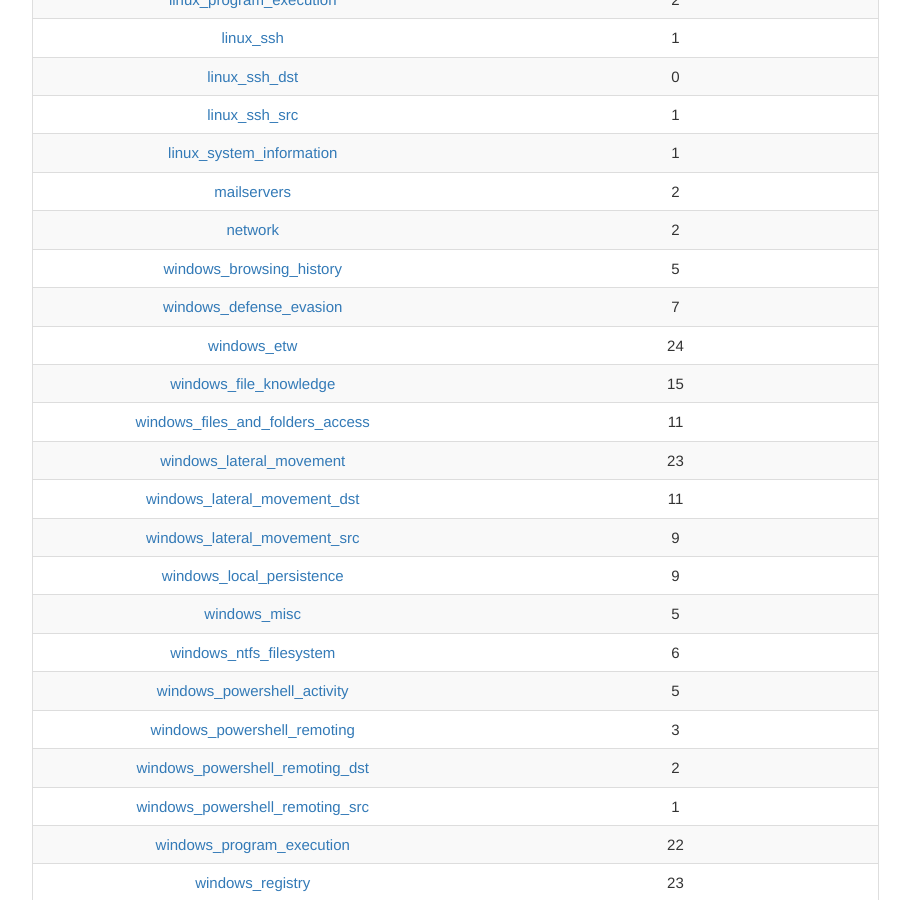
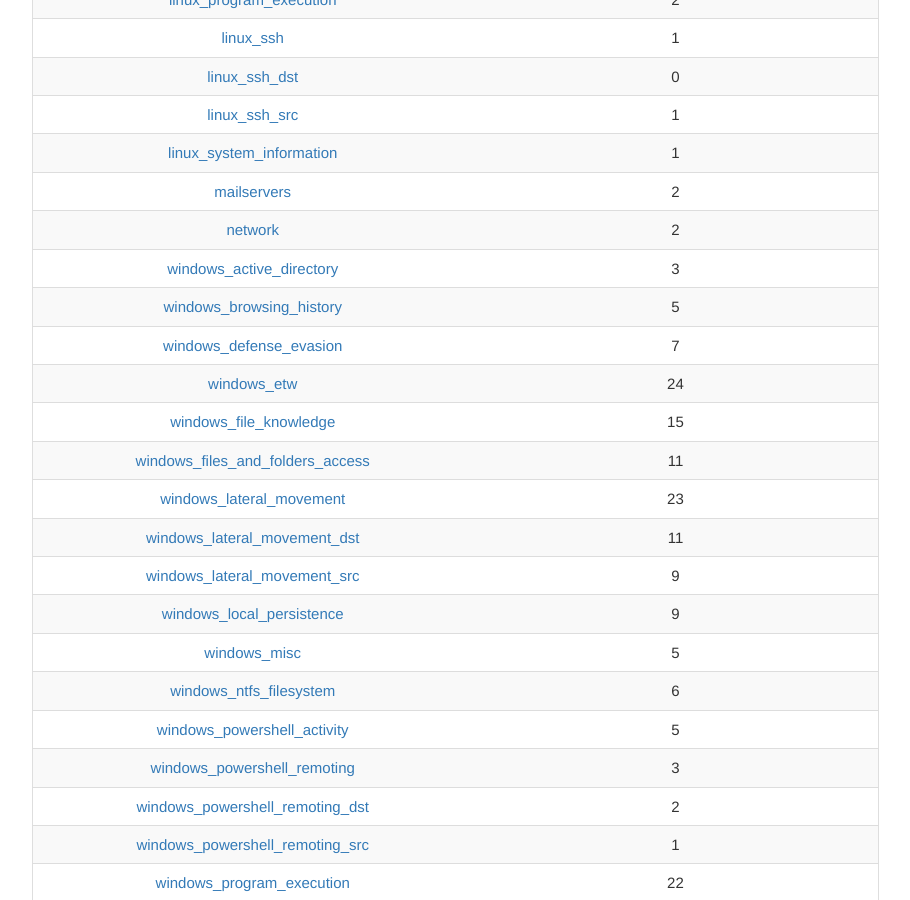
Before and after one commit to Qazeer/artefacts.help, a Jekyll site: the page built from index.md, in a window 1280 px wide and 900 px high, scrolled down 930 px. Shown: the whole window, without its empty margins (331-1241 px from the left). Built offline with Jekyll 4.4.1, drawn with Linux system fonts in a browser that asks for light colours; comment, search, counter and statistics services are not loaded; our own code applies the rules of GitHub Pages for plain Markdown files.

Commit message:
Add windows_active_directory tag

```diff
--- a/_data/sidebars/sidebar.yml
+++ b/_data/sidebars/sidebar.yml
@@ -659,6 +659,10 @@
       url: /tag_windows_misc.html
       output: web
 
+    - title: 'Category - Active Directory'
+      url: /tag_windows_active_directory.html
+      output: web
+
   - title: Windows server roles
     output: web
     children:
--- a/_data/tags.yml
+++ b/_data/tags.yml
@@ -1,45 +1,46 @@
 allowed-tags:
-  - windows_ntfs_filesystem
+  - aws
+  - azure_logs
+  - azure_security_review
+  - hypervisors
+  - linux_defense_evasion
+  - linux_file_knowledge
+  - linux_files_and_folders_access
+  - linux_filesystem
+  - linux_lateral_movement
+  - linux_lateral_movement_dst
+  - linux_lateral_movement_src
+  - linux_local_persistence
+  - linux_logging_frameworks
+  - linux_misc
+  - linux_program_execution
+  - linux_ssh
+  - linux_ssh_dst
+  - linux_ssh_src
+  - linux_system_information
+  - mailservers
+  - network
+  - windows_active_directory
+  - windows_browsing_history
+  - windows_defense_evasion
   - windows_etw
-  - windows_registry
-  - windows_system_information
   - windows_file_knowledge
   - windows_files_and_folders_access
-  - windows_program_execution
+  - windows_lateral_movement
+  - windows_lateral_movement_dst
+  - windows_lateral_movement_src
+  - windows_local_persistence
+  - windows_misc
+  - windows_ntfs_filesystem
   - windows_powershell_activity
-  - windows_browsing_history
-  - windows_lateral_movement
-  - windows_lateral_movement_src
-  - windows_lateral_movement_dst
-  - windows_remote_desktop
-  - windows_remote_desktop_src
-  - windows_remote_desktop_dst
   - windows_powershell_remoting
   - windows_powershell_remoting_dst
   - windows_powershell_remoting_src
+  - windows_program_execution
+  - windows_registry
+  - windows_remote_desktop
+  - windows_remote_desktop_dst
+  - windows_remote_desktop_src
+  - windows_system_information
+  - windows_usb_activity
   - windows_wmi
-  - windows_local_persistence
-  - windows_defense_evasion
-  - windows_usb_activity
-  - windows_misc
-  - aws
-  - azure_logs
-  - azure_security_review
-  - linux_filesystem
-  - linux_logging_frameworks
-  - linux_system_information
-  - linux_file_knowledge
-  - linux_files_and_folders_access
-  - linux_program_execution
-  - linux_lateral_movement
-  - linux_lateral_movement_src
-  - linux_lateral_movement_dst
-  - linux_ssh
-  - linux_ssh_src
-  - linux_ssh_dst
-  - linux_local_persistence
-  - linux_defense_evasion
-  - linux_misc
-  - hypervisors
-  - mailservers
-  - network
--- a/pages/windows/etw_authentication_dc_host.md
+++ b/pages/windows/etw_authentication_dc_host.md
@@ -5,6 +5,7 @@ keywords: Security, Authentication, Active Directory, Domain Services, Domain Co
 tags:
   - windows_etw
   - windows_lateral_movement
+  - windows_active_directory
 location: 'Channel: Security.\nEvents: 4776, 4768, 4769, 4771, 4624, 4625.'
 last_updated: 2024-01-02
 sidebar: sidebar
--- a/pages/windows/ual.md
+++ b/pages/windows/ual.md
@@ -5,6 +5,7 @@ keywords: User Access Logging, SUM, UAL, DNS, Current.mdb
 tags:
   - windows_lateral_movement
   - windows_lateral_movement_dst
+  - windows_active_directory
 location: 'Files under <SYSTEMROOT>\System32\Logfiles\SUM\ folder:\n\nCurrent.mdb (data for the last 24-hours).\nUp to three "<GUID>.mdb" files (current year and history up to 2 years).\nSystemidentity.mdb (mapping on roles GUIDs and names).'
 last_updated: 2024-01-01
 sidebar: sidebar
```
Also changed, not shown: pages/tags/tag_windows_active_directory.md (added, +11 -0 lines).
